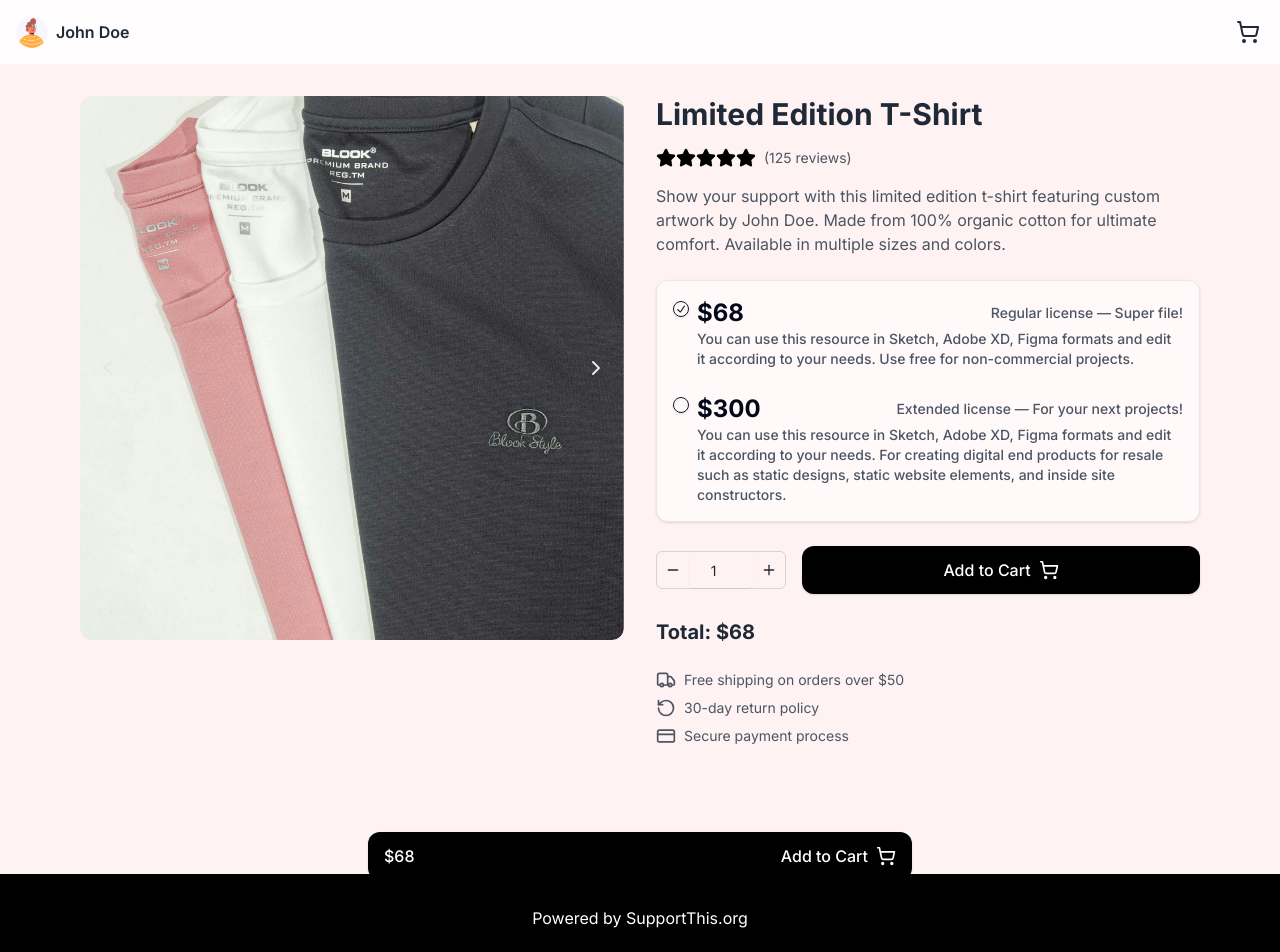
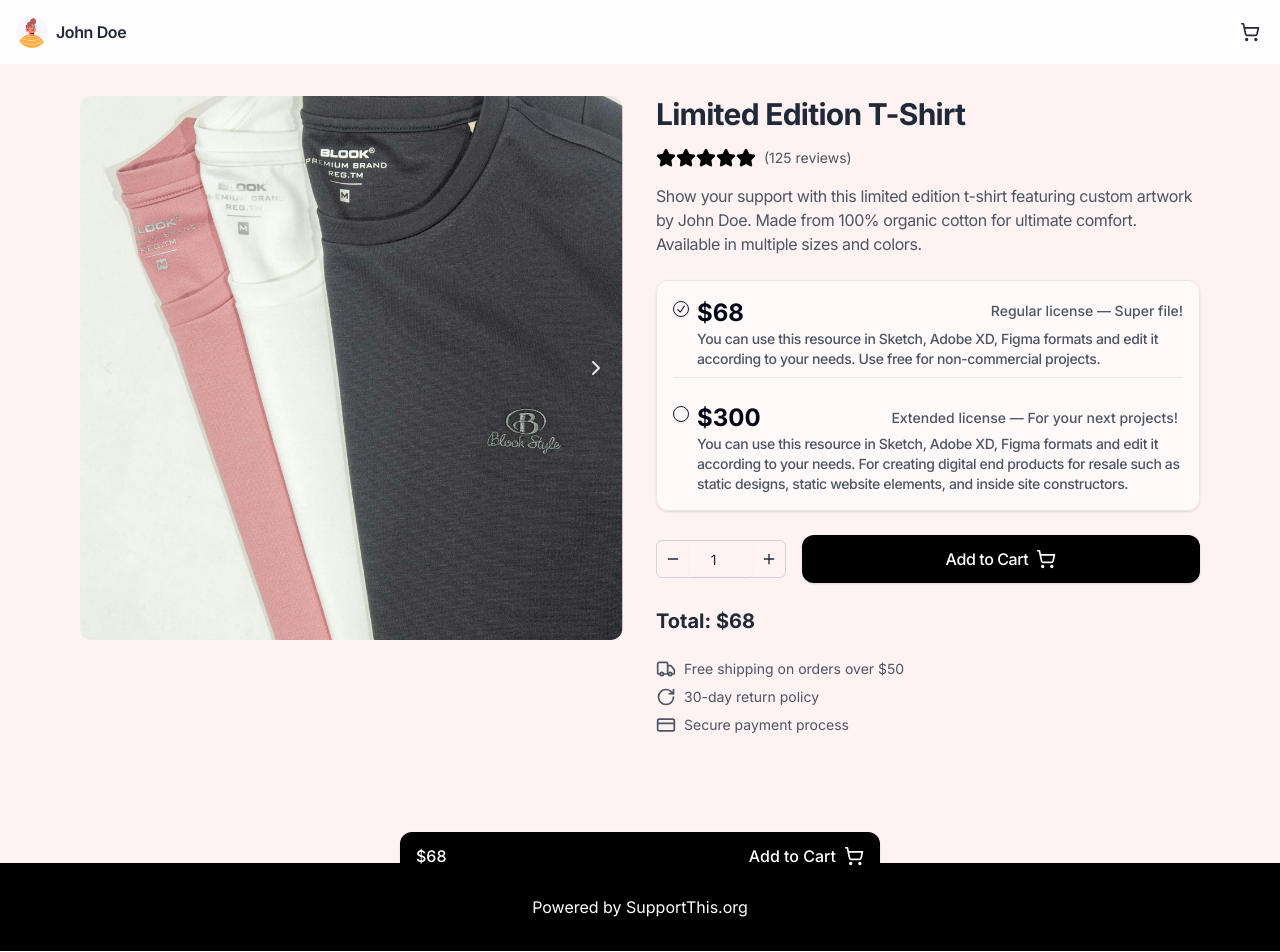
Before and after one commit to madegit/supportthis, a Next.js app: page /support/product in a window 1280 px wide. Shown: the top 952 px of the page. Built offline with nearby package versions, Linux system fonts and the light colour scheme.

Commit message:
Product page updated

```diff
--- a/components/product-details.tsx
+++ b/components/product-details.tsx
@@ -7,7 +7,7 @@ import { Card, CardContent } from "@/components/ui/card"
 import { Input } from "@/components/ui/input"
 import { RadioGroup, RadioGroupItem } from "@/components/ui/radio-group"
 import { Label } from "@/components/ui/label"
-import { ChevronLeft, ChevronRight, Star, Minus, Plus, ShoppingCart, Truck, RotateCcw, CreditCard } from 'lucide-react'
+import { ChevronLeft, ChevronRight, Star, Minus, Plus, ShoppingCart, Truck, RotateCw, CreditCard } from 'lucide-react'
 import { motion, AnimatePresence } from 'framer-motion'
 
 export function ComponentsProductDetails() {
@@ -101,17 +101,17 @@ export function ComponentsProductDetails() {
   return (
     <div className="min-h-screen bg-red-50 dark:bg-gray-900 text-gray-800 dark:text-gray-200">
       {/* Header */}
-      <header className="bg-white/80 dark:bg-gray-800/80 backdrop-blur-md sticky top-0 z-10">
+      <header className="bg-white/80 dark:bg-gray-800/80 backdrop-blur-md">
         <div className="container mx-auto h-16 flex items-center justify-between px-4">
           <div className="flex items-center space-x-2">
             <Avatar className="h-8 w-8 rounded-full">
               <AvatarImage src="/avatar.png" alt="Creator" />
               <AvatarFallback>JD</AvatarFallback>
             </Avatar>
-            <span className="font-semibold">John Doe</span>
+            <span className="font-semibold tracking-tight">John Doe</span>
           </div>
           <Button variant="ghost" className="p-1">
-            <ShoppingCart className="h-6 w-6" />
+            <ShoppingCart className="h-5 w-5" />
           </Button>
         </div>
       </header>
@@ -155,7 +155,7 @@ export function ComponentsProductDetails() {
 
         {/* Product Details */}
         <div>
-          <h1 className="text-3xl font-bold mb-4">Limited Edition T-Shirt</h1>
+          <h1 className="text-3xl font-bold mb-4 tracking-tight">Limited Edition T-Shirt</h1>
 
           {/* Product Rating */}
           <div className="flex items-center mb-4">
@@ -168,7 +168,7 @@ export function ComponentsProductDetails() {
           </div>
 
           {/* Product Description */}
-          <p className="text-gray-600 dark:text-gray-300 mb-6">
+          <p className="text-gray-600 dark:text-gray-300 mb-6 tracking-tight">
             Show your support with this limited edition t-shirt featuring custom artwork by John Doe. Made from 100% organic cotton for ultimate comfort. Available in multiple sizes and colors.
           </p>
 
@@ -180,22 +180,23 @@ export function ComponentsProductDetails() {
                   <RadioGroupItem value="regular" id="regular" className="mt-1 min-w-4" />
                   <Label htmlFor="regular" className="flex-grow">
                     <div className="flex justify-between items-center w-full">
-                      <span className="text-2xl font-bold">${basePrice}</span>
-                      <span className="text-sm text-gray-600 dark:text-gray-400">Regular license — Super file!</span>
+                      <span className="text-2xl font-bold mr-[10px]">${basePrice}</span>
+                      <span className="text-sm text-gray-600 mb-[5px] dark:text-gray-400">Regular license — Super file!</span>
                     </div>
-                    <p className="text-sm text-gray-600 dark:text-gray-400">
+                    <p className="text-sm text-gray-600 dark:text-gray-400 tracking-tight">
                       You can use this resource in Sketch, Adobe XD, Figma formats and edit it according to your needs. Use free for non-commercial projects.
                     </p>
                   </Label>
                 </div>
+ <hr class="h-px bg-gray-200 border-0 dark:bg-gray-700" />
                 <div className="flex items-start space-x-2 mt-4">
                   <RadioGroupItem value="extended" id="extended" className="mt-1 min-w-4" />
                   <Label htmlFor="extended" className="flex-grow">
                     <div className="flex justify-between items-center w-full">
-                      <span className="text-2xl font-bold">${extendedPrice}</span>
-                      <span className="text-sm text-gray-600 dark:text-gray-400">Extended license — For your next projects!</span>
+                      <span className="text-2xl font-bold mr-[10px]">${extendedPrice}</span>
+                      <span className="text-sm text-gray-600 dark:text-gray-400 mr-[5px]">Extended license — For your next projects!</span>
                     </div>
-                    <p className="text-sm text-gray-600 dark:text-gray-400">
+                    <p className="text-sm text-gray-600 dark:text-gray-400 tracking-tight">
                       You can use this resource in Sketch, Adobe XD, Figma formats and edit it according to your needs. For creating digital end products for resale such as static designs, static website elements, and inside site constructors.
                     </p>
                   </Label>
@@ -221,7 +222,7 @@ export function ComponentsProductDetails() {
                 <Plus className="h-4 w-4" />
               </Button>
             </div>
-            <Button ref={addToCartRef} className="flex-grow bg-black dark:bg-white text-white dark:text-black hover:bg-red-600 dark:hover:bg-red-400 h-12 text-base rounded-xl">
+            <Button ref={addToCartRef} className="flex-grow bg-black dark:bg-white text-white dark:text-black hover:bg-red-600 dark:hover:bg-red-400 h-12 text-base rounded-xl tracking-tight">
               Add to Cart <ShoppingCart className="ml-2 h-5 w-5" />
             </Button>
           </div>
@@ -238,7 +239,7 @@ export function ComponentsProductDetails() {
               <p>Free shipping on orders over $50</p>
             </div>
             <div className="flex items-center">
-              <RotateCcw className="h-5 w-5 mr-2" />
+              <RotateCw className="h-5 w-5 mr-2" />
               <p>30-day return policy</p>
             </div>
             <div className="flex items-center">
@@ -251,7 +252,7 @@ export function ComponentsProductDetails() {
 
       {/* Floating sticky button */}
       <div className={`fixed left-0 right-0 transition-all duration-300 ease-in-out ${isSticky ? 'bottom-4' : '-bottom-20'}`}>
-        <div className="container mx-auto max-w-xl px-4">
+        <div className="container mx-auto max-w-lg px-4">
           <Button className="w-full bg-black dark:bg-white text-white dark:text-black hover:bg-red-600 dark:hover:bg-red-400 h-12 text-base rounded-xl flex items-center justify-between">
             <span>${calculateTotal()}</span>
             <span className="flex items-center">
@@ -261,10 +262,12 @@ export function ComponentsProductDetails() {
         </div>
       </div>
 
+
       {/* Footer */}
       <footer className="bg-black dark:bg-gray-800 text-white dark:text-gray-200 py-8">
         <div className="container mx-auto px-4 text-center">
-          <p>Powered by SupportThis.org</p>
+          <p >Powered by <a href="https://supportthis.org/" target="_blank" rel="noopener noreferrer">SupportThis.org</a></p>
+
         </div>
       </footer>
     </div>
--- a/components/support-this-creator.tsx
+++ b/components/support-this-creator.tsx
@@ -517,7 +517,7 @@ export default function SupportThisCreator() {
                   </div>
                   <div className="flex justify-between items-start px-3">
                     <div className="w-[60%]">
-                      <h3 className="font-semibold text-lg mb-1 tracking-tight">{item.name}</h3>
+                      <h3 href="/support/product" className="font-semibold text-lg mb-1 tracking-tight">{item.name}</h3>
                       <div className="flex items-center text-sm">
                         <Star className="h-4 w-4 fill-black text-black dark:fill-white dark:text-white mr-1" />
                         {item.rating ? (
@@ -574,7 +574,7 @@ export default function SupportThisCreator() {
       {/* Footer */}
       <footer ref={footerRef} className="bg-black dark:bg-gray-800 text-white dark:text-gray-200 py-8">
         <div className="container mx-auto px-4 text-center">
-          <p>Powered by SupportThis.org</p>
+          <p >Powered by <a href="https://supportthis.org/" target="_blank" rel="noopener noreferrer">SupportThis.org</a></p>
         </div>
       </footer>
     </div>
```
